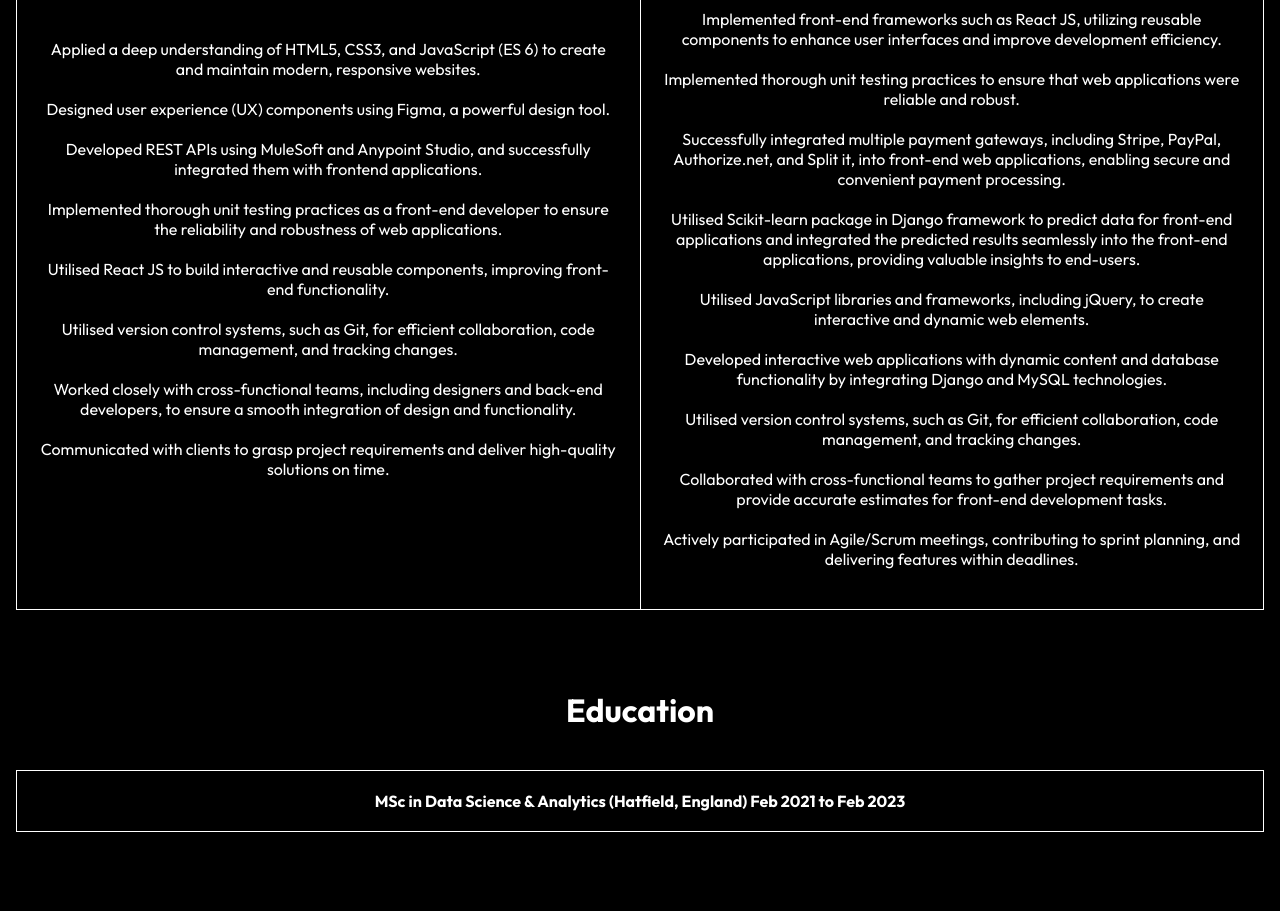
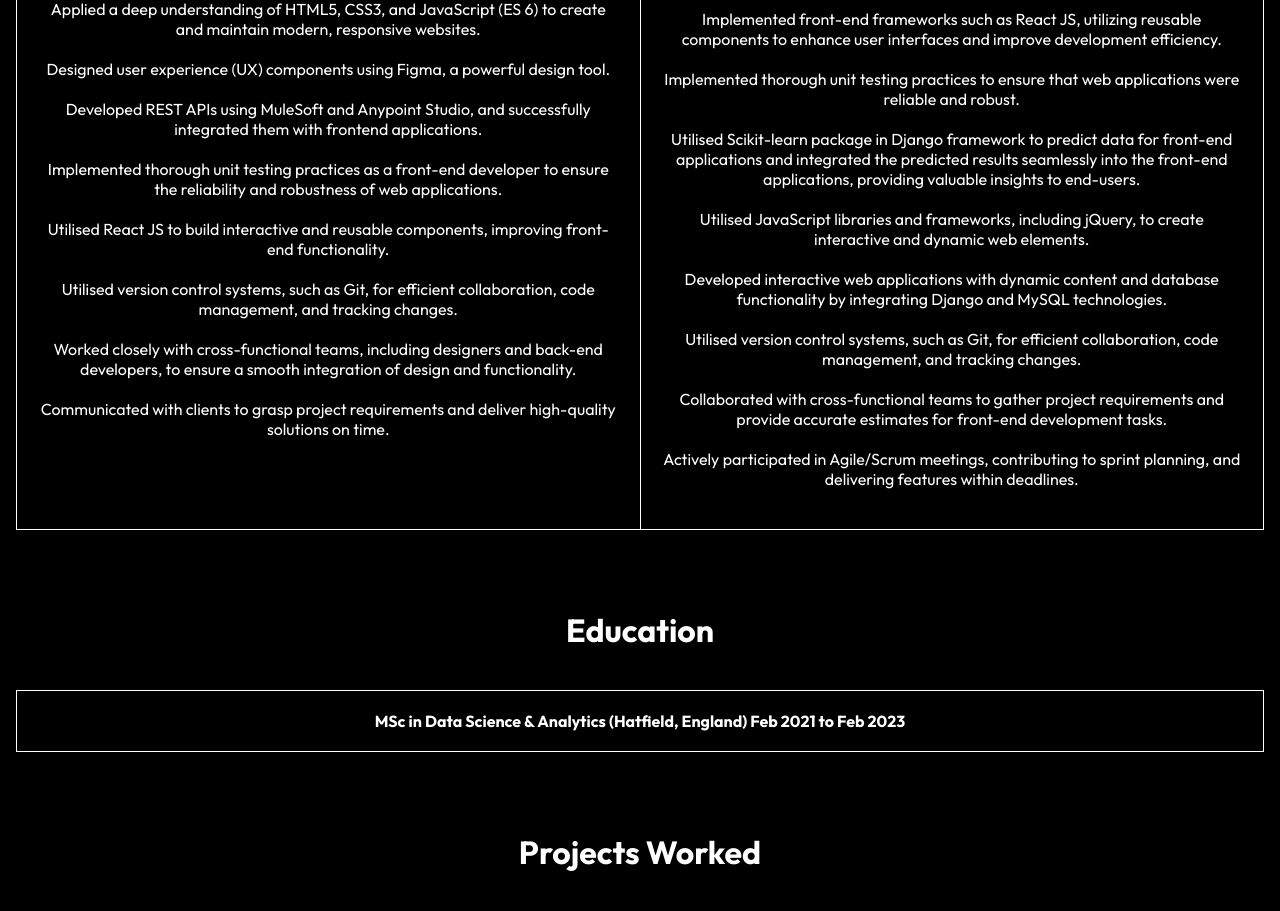
Before and after one commit to dineshbellamkonda12/React-portfolio, a React (Create React App) app: page /About in a window 1280 px wide. Shown: the part 1560-2471 px from the top of the page. Built offline with nearby package versions, Linux system fonts and the light colour scheme.

Commit message:
Updated About Page

```diff
--- a/src/components/AboutContent.js
+++ b/src/components/AboutContent.js
@@ -76,7 +76,6 @@ const AboutContent = () => {
                                 <li>Expertly Utilised HTML5, CSS3, and JavaScript to develop and maintain modern, responsive websites.</li> <br />
                                 <li>Implemented front-end frameworks such as React JS, utilizing reusable components to enhance user interfaces and improve development efficiency.</li><br />
                                 <li>Implemented thorough unit testing practices to ensure that web applications were reliable and robust.</li><br />
-                                <li>Successfully integrated multiple payment gateways, including Stripe, PayPal, Authorize.net, and Split it, into front-end web applications, enabling secure and convenient payment processing.</li><br />
                                 <li>Utilised Scikit-learn package in Django framework to predict data for front-end applications and integrated the predicted results seamlessly into the front-end applications, providing valuable insights to end-users.</li><br />
                                 <li>Utilised JavaScript libraries and frameworks, including jQuery, to create interactive and dynamic web elements.</li><br />
                                 <li>Developed interactive web applications with dynamic content and database functionality by integrating Django and MySQL technologies.</li><br />
```
